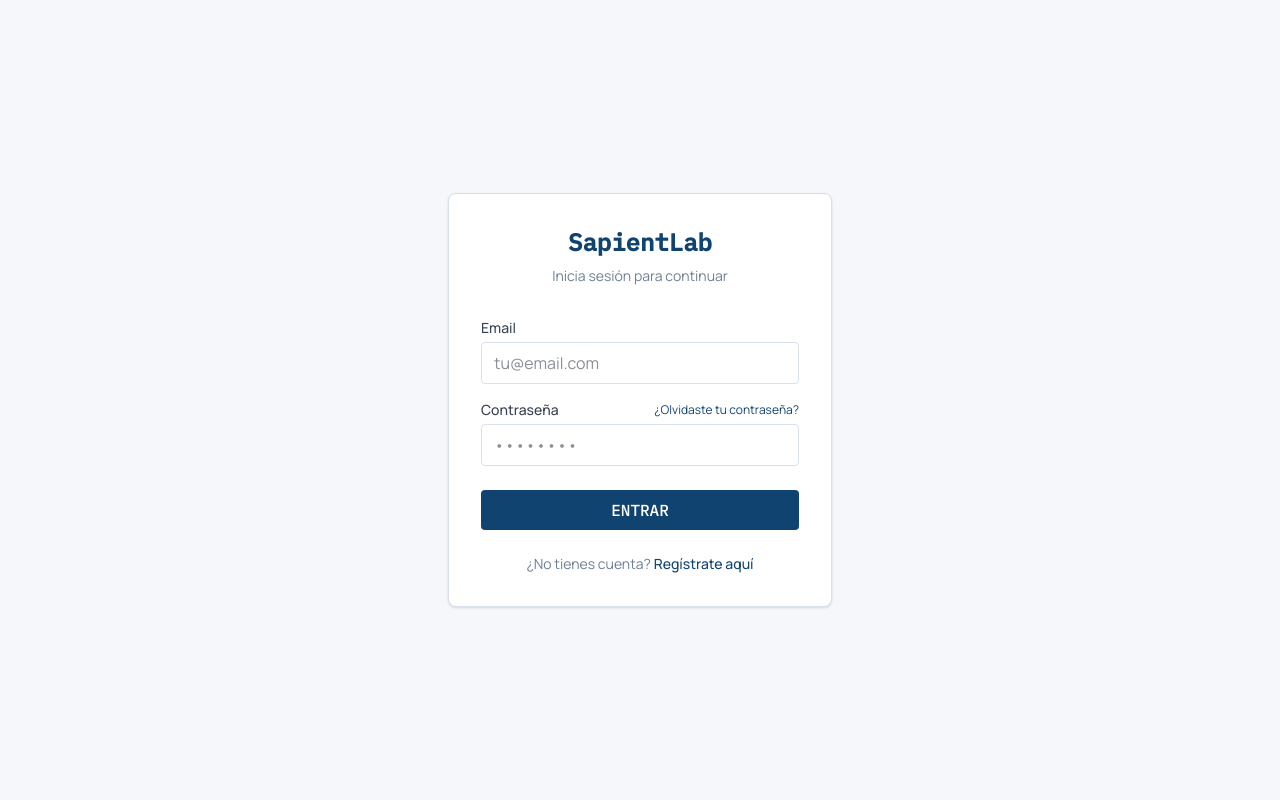
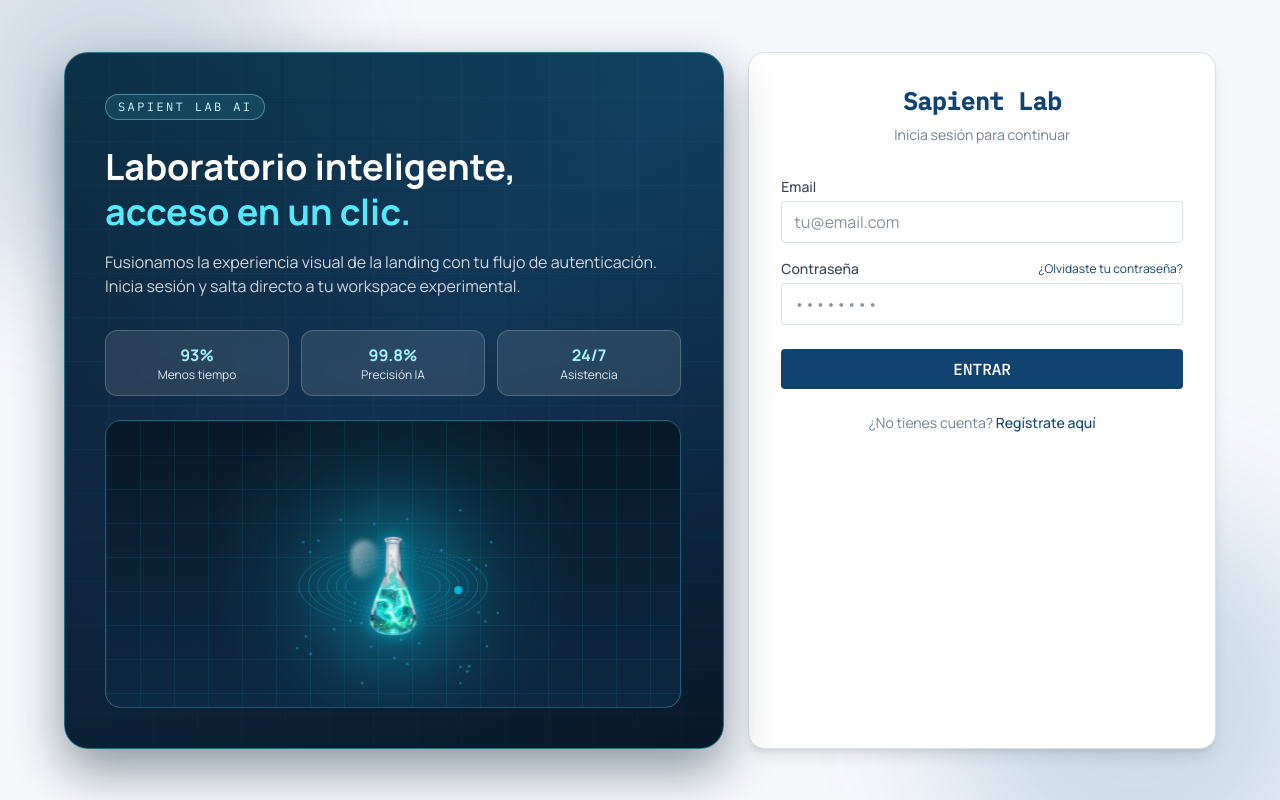
Before and after one commit to Sapient-Lab/Frontend, a React (Vite) app: page /login in a window 1280 px wide. Built offline with nearby package versions, Linux system fonts and the light colour scheme.

Commit message:
landing page + login

```diff
--- a/index.html
+++ b/index.html
@@ -1,10 +1,10 @@
 <!doctype html>
-<html lang="en">
+<html lang="es">
   <head>
     <meta charset="UTF-8" />
-    <link rel="icon" type="image/svg+xml" href="/favicon.svg" />
+    <link rel="icon" type="image/png" href="/bottle.png" />
     <meta name="viewport" content="width=device-width, initial-scale=1.0" />
-    <title>frontend</title>
+    <title>Sapient Lab</title>
   </head>
   <body>
     <div id="root"></div>
--- a/src/App.tsx
+++ b/src/App.tsx
@@ -19,6 +19,7 @@ export default function App() {
       <ProjectProvider>
         <BrowserRouter>
           <Routes>
+            <Route path="/" element={<LandingPage />} />
             <Route path="/login" element={<Login />} />
 
             <Route path="/onboarding" element={<Onboarding />} />
@@ -34,8 +35,8 @@ export default function App() {
             <Route path="/app/docs" element={<RootLayout><Resources /></RootLayout>} />
             <Route path="/landing" element={<LandingPage />} />
 
-            {/* Redirigir la raíz al login */}
-            <Route path="*" element={<Navigate to="/login" replace />} />
+            {/* Redirigir rutas no encontradas a la landing */}
+            <Route path="*" element={<Navigate to="/" replace />} />
           </Routes>
         </BrowserRouter>
       </ProjectProvider>
--- a/src/landing/components/SapientHeader.jsx
+++ b/src/landing/components/SapientHeader.jsx
@@ -1,4 +1,5 @@
 import { useState, useEffect } from "react";
+import { Link } from "react-router-dom";
 import { Sun, Moon, FlaskConical, Menu, X } from "lucide-react";
 import { motion, AnimatePresence } from "framer-motion";
 
@@ -90,6 +91,13 @@ const SapientHeader = () => {
 
         {/* Actions */}
         <div className="flex items-center gap-3">
+          <Link
+            to="/login"
+            className="hidden md:inline-flex font-mono text-xs font-semibold tracking-wider px-4 py-2 rounded-lg bg-gradient-to-r from-cyan-600 to-blue-600 dark:from-cyan-500 dark:to-blue-600 text-white"
+          >
+            IR A LOGIN
+          </Link>
+
           <button
             onClick={() => setDark(!dark)}
             className="p-2 rounded-lg border border-gray-300 dark:border-cyan-500/30 hover:bg-gray-100 dark:hover:bg-cyan-500/10 transition-all duration-300"
@@ -133,9 +141,13 @@ const SapientHeader = () => {
                   {item.label}
                 </a>
               ))}
-              <button className="font-mono text-sm font-semibold tracking-wider px-5 py-2 rounded-lg bg-gradient-to-r from-cyan-600 to-blue-600 dark:from-cyan-500 dark:to-blue-600 text-white mt-2">
-                PROBAR DEMO
-              </button>
+              <Link
+                to="/login"
+                onClick={() => setMobileMenuOpen(false)}
+                className="font-mono text-sm font-semibold tracking-wider px-5 py-2 rounded-lg bg-gradient-to-r from-cyan-600 to-blue-600 dark:from-cyan-500 dark:to-blue-600 text-white mt-2 text-center"
+              >
+                IR A LOGIN
+              </Link>
             </div>
           </motion.div>
         )}
--- a/src/pages/Login.tsx
+++ b/src/pages/Login.tsx
@@ -1,6 +1,8 @@
 import { useState } from 'react';
 import { useNavigate } from 'react-router-dom';
 import { authService } from '../services/authService';
+import BottleAnimation from '../landing/components/BottleAnimation.jsx';
+import '../landing/landing.css';
 
 export default function Login() {
   const [mode, setMode] = useState<'login' | 'register' | 'forgot_password'>('login');
@@ -96,11 +98,74 @@ export default function Login() {
   };
 
   return (
-    <div className="min-h-screen flex items-center justify-center bg-lab-bg p-4">
-      <div className="w-full max-w-sm bg-surface p-8 rounded-lg shadow-sm border border-lab-border">
+    <div className="min-h-screen bg-lab-bg relative overflow-hidden">
+      <div className="absolute inset-0 pointer-events-none" aria-hidden="true">
+        <div className="absolute -top-24 -left-20 w-96 h-96 rounded-full bg-accent/15 blur-3xl" />
+        <div className="absolute -bottom-24 -right-12 w-96 h-96 rounded-full bg-[#2f6da6]/20 blur-3xl" />
+      </div>
 
+      <div className="relative z-10 min-h-screen flex items-center justify-center p-4 md:p-8">
+        <div className="w-full max-w-6xl grid lg:grid-cols-[1.2fr_0.85fr] gap-6 items-stretch">
+          <section className="hidden lg:flex relative rounded-3xl border border-cyan-300/35 overflow-hidden bg-gradient-to-br from-[#0d1f32] via-[#123252] to-[#0c253f] shadow-[0_20px_50px_rgba(7,28,48,0.45)]">
+            <div className="absolute inset-0 opacity-30" style={{
+              backgroundImage: 'linear-gradient(rgba(56,189,248,0.14) 1px, transparent 1px), linear-gradient(90deg, rgba(56,189,248,0.14) 1px, transparent 1px)',
+              backgroundSize: '44px 44px',
+            }} />
+
+            <div className="absolute inset-0 bg-gradient-to-t from-black/35 via-transparent to-cyan-400/10" />
+
+            <div className="relative z-10 flex flex-col justify-between p-10">
+              <div>
+                <p className="inline-flex items-center gap-2 text-xs tracking-[0.2em] font-mono px-3 py-1 rounded-full border border-cyan-200/40 bg-cyan-300/10 text-cyan-100">
+                  SAPIENT LAB AI
+                </p>
+
+                <h2 className="mt-6 text-4xl leading-tight font-bold text-white">
+                  Laboratorio inteligente,
+                  <span className="block text-cyan-300"> acceso en un clic.</span>
+                </h2>
+
+                <p className="mt-4 max-w-xl text-slate-200/90">
+                  Fusionamos la experiencia visual de la landing con tu flujo de autenticación.
+                  Inicia sesión y salta directo a tu workspace experimental.
+                </p>
+
+                <div className="mt-8 grid grid-cols-3 gap-3 text-center">
+                  <div className="rounded-xl border border-white/20 bg-white/10 backdrop-blur-sm p-3">
+                    <p className="font-bold text-cyan-200">93%</p>
+                    <p className="text-xs text-slate-200">Menos tiempo</p>
+                  </div>
+                  <div className="rounded-xl border border-white/20 bg-white/10 backdrop-blur-sm p-3">
+                    <p className="font-bold text-cyan-200">99.8%</p>
+                    <p className="text-xs text-slate-200">Precisión IA</p>
+                  </div>
+                  <div className="rounded-xl border border-white/20 bg-white/10 backdrop-blur-sm p-3">
+                    <p className="font-bold text-cyan-200">24/7</p>
+                    <p className="text-xs text-slate-200">Asistencia</p>
+                  </div>
+                </div>
+              </div>
+
+              <div className="relative h-72 mt-6 overflow-hidden rounded-2xl border border-cyan-300/30 bg-gradient-to-b from-[#081827]/95 to-[#0e2a44]/90">
+                <div
+                  className="absolute inset-0 opacity-50"
+                  style={{
+                    backgroundImage:
+                      'linear-gradient(rgba(34,211,238,0.16) 1px, transparent 1px), linear-gradient(90deg, rgba(34,211,238,0.16) 1px, transparent 1px)',
+                    backgroundSize: '34px 34px',
+                  }}
+                />
+                <div className="absolute inset-0 bg-[radial-gradient(circle_at_center,rgba(34,211,238,0.16),transparent_58%)]" />
+                <div className="absolute left-1/2 top-[58%] -translate-x-1/2 -translate-y-1/2 scale-[0.34] origin-center">
+                  <BottleAnimation />
+                </div>
+              </div>
+            </div>
+          </section>
+
+          <section className="w-full bg-surface p-8 rounded-2xl shadow-lg border border-lab-border">
             <div className="mb-8 text-center">
-          <h1 className="text-2xl font-mono font-bold text-accent">SapientLab</h1>
+              <h1 className="text-2xl font-mono font-bold text-accent">Sapient Lab</h1>
               <p className="text-sm text-muted mt-2">
                 {mode === 'login' && 'Inicia sesión para continuar'}
                 {mode === 'register' && 'Crea tu cuenta de laboratorio'}
@@ -121,7 +186,6 @@ export default function Login() {
             )}
 
             <form onSubmit={handleSubmit} className="space-y-4">
-
               {mode === 'register' && (
                 <div>
                   <label className="block text-sm font-medium text-gray-700 mb-1">Nombre completo</label>
@@ -176,11 +240,11 @@ export default function Login() {
                         <div className="absolute -top-1 left-4 w-2 h-2 bg-gray-800 rotate-45"></div>
                         <p className="font-semibold mb-1">La contraseña debe incluir:</p>
                         <ul className="list-disc pl-4 space-y-1">
-                      <li className={password.length >= 8 ? "text-green-400" : "text-gray-300"}>Al menos 8 caracteres</li>
-                      <li className={/[A-Z]/.test(password) ? "text-green-400" : "text-gray-300"}>Al menos una mayúscula</li>
-                      <li className={/[a-z]/.test(password) ? "text-green-400" : "text-gray-300"}>Al menos una minúscula</li>
-                      <li className={/[0-9]/.test(password) ? "text-green-400" : "text-gray-300"}>Al menos un número</li>
-                      <li className={/[!@#$%^&*.,_-]/.test(password) ? "text-green-400" : "text-gray-300"}>Un carácter especial (!@#$%^&*.,_-)</li>
+                          <li className={password.length >= 8 ? 'text-green-400' : 'text-gray-300'}>Al menos 8 caracteres</li>
+                          <li className={/[A-Z]/.test(password) ? 'text-green-400' : 'text-gray-300'}>Al menos una mayúscula</li>
+                          <li className={/[a-z]/.test(password) ? 'text-green-400' : 'text-gray-300'}>Al menos una minúscula</li>
+                          <li className={/[0-9]/.test(password) ? 'text-green-400' : 'text-gray-300'}>Al menos un número</li>
+                          <li className={/[!@#$%^&*.,_-]/.test(password) ? 'text-green-400' : 'text-gray-300'}>Un carácter especial (!@#$%^&*.,_-)</li>
                         </ul>
                       </div>
                     )}
@@ -230,7 +294,8 @@ export default function Login() {
                 {mode === 'login' ? 'Regístrate aquí' : 'Inicia sesión'}
               </button>
             </div>
-
+          </section>
+        </div>
       </div>
     </div>
   );
```
Also changed, not shown: public/bottle.png (added). Lines whose indentation alone changed are shown as unchanged.
